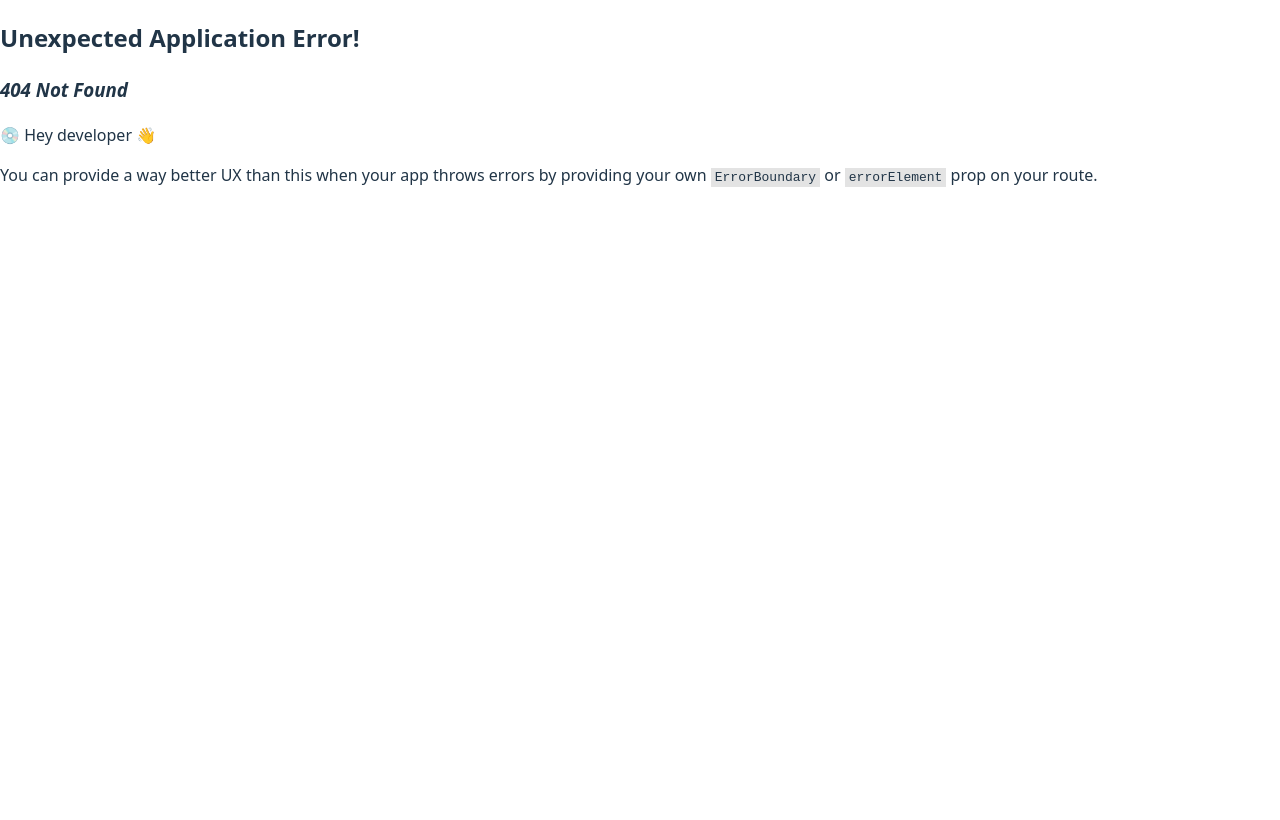
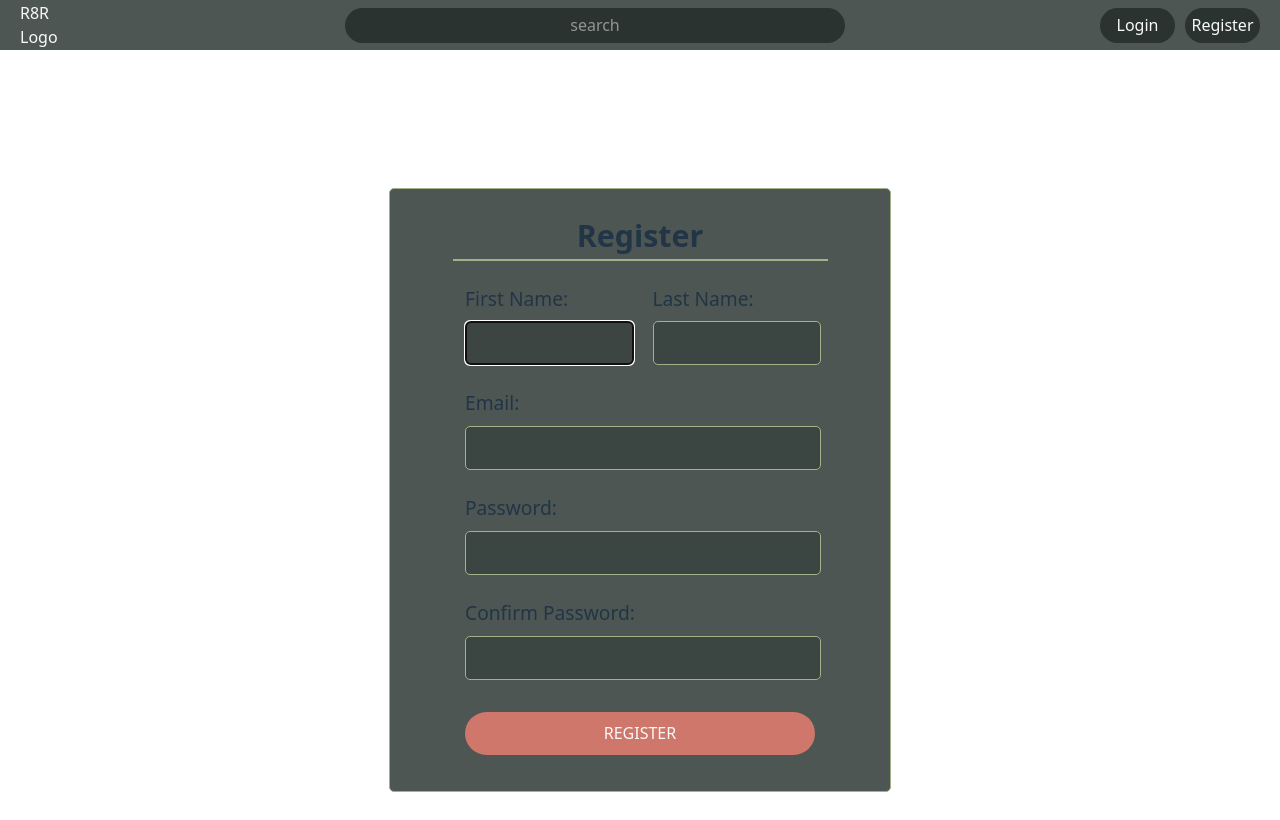
Before and after one commit to amart2397/review-app-frontend, a React (Vite) app: page /auth/register in a window 1280 px wide. Before the commit this address had no page. Built offline with nearby package versions, Linux system fonts and the light colour scheme; no server answers.

Commit message:
Add register page and refactor auth css

```diff
--- a/src/components/Header.jsx
+++ b/src/components/Header.jsx
@@ -3,10 +3,17 @@ import styles from "./Header.module.css"
 import LogoutButton from "../features/auth/LogoutButton"
 import LoginButton from "../features/auth/LoginButton"
 import { useAppStore } from "../stores/useAppStore"
+import RegisterButton from "../features/auth/RegisterButton"
 
 const Header = () => {
   const user = useAppStore((state) => state.user)
-  const authButton = !user ? <LoginButton /> : <LogoutButton />
+  const authButton = !user ? (
+    <div className={styles.buttons}>
+      <LoginButton /> <RegisterButton />
+    </div>
+  ) : (
+    <LogoutButton />
+  )
 
   return (
     <div className={`${styles.header} flex-center`}>
--- a/src/components/Header.module.css
+++ b/src/components/Header.module.css
@@ -25,6 +25,11 @@
   height: 100%;
 }
 
+.buttons {
+  display: flex;
+  gap: 10px;
+}
+
 .header-content {
   height: 100%;
   max-width: var(--total-max-width);
--- a/src/features/auth/LoginForm.module.css
+++ b/src/features/auth/AuthForm.module.css
@@ -1,4 +1,4 @@
-.login-form {
+.user-form {
   max-width: 500px;
   width: 100%;
   background-color: var(--color-surface);
@@ -22,7 +22,9 @@
 }
 
 .email,
-.password {
+.password,
+.first-name,
+.last-name {
   display: flex;
   flex-direction: column;
   width: 70%;
@@ -30,8 +32,15 @@
   position: relative;
 }
 
+.name {
+  display: flex;
+  gap: 25px;
+  width: 70%;
+}
+
 .label {
   font-size: 1.2rem;
+  white-space: nowrap;
 }
 
 .input {
@@ -51,7 +60,7 @@
 .error-popup {
   position: absolute;
   background: #f44336;
-  left: 30%;
+  left: 45%;
   color: white;
   padding: 0.25em 0.5em;
   border-radius: 4px;
--- a/src/features/auth/LoginForm.jsx
+++ b/src/features/auth/LoginForm.jsx
@@ -1,6 +1,6 @@
 import { useState, useRef, useEffect } from "react"
 import AuthAPI from "./api.js"
-import styles from "./LoginForm.module.css"
+import styles from "./AuthForm.module.css"
 
 const LoginForm = ({ onLoginSuccess }) => {
   const [email, setEmail] = useState("")
@@ -56,7 +56,7 @@ const LoginForm = ({ onLoginSuccess }) => {
 
   const form = (
     <>
-      <form className={styles["login-form"]} onSubmit={handleSubmit}>
+      <form className={styles["user-form"]} onSubmit={handleSubmit}>
         <h2 className={styles.title}>Login</h2>
         <div className={styles.email}>
           {errDisplay?.position === "email" ? errDisplay?.content : null}
--- /dev/null
+++ b/src/features/auth/RegisterButton.jsx
@@ -0,0 +1,17 @@
+import { Link, useLocation } from "react-router-dom"
+
+const RegisterButton = () => {
+  const location = useLocation()
+
+  return (
+    <Link
+      to="/auth/register"
+      state={{ from: location }}
+      className={`header-button flex-center surface`}
+    >
+      Register
+    </Link>
+  )
+}
+
+export default RegisterButton
--- /dev/null
+++ b/src/features/auth/RegisterForm.jsx
@@ -0,0 +1,169 @@
+import { useState, useRef, useEffect } from "react"
+import AuthAPI from "./api.js"
+import styles from "./AuthForm.module.css"
+
+const RegisterForm = ({ onRegisterSuccess }) => {
+  const [firstName, setFirstName] = useState("")
+  const [lastName, setLastName] = useState("")
+  const [email, setEmail] = useState("")
+  const [password, setPassword] = useState("")
+  const [confirmPassword, setConfirmPassword] = useState("")
+  const [loading, setLoading] = useState(false)
+  const [error, setError] = useState(null)
+  const userRef = useRef()
+
+  //Set focus to email input on load
+  useEffect(() => {
+    userRef.current?.focus()
+  }, [])
+
+  //When user change email or password clear error message since they should've read it already
+  useEffect(() => {
+    setError(null)
+  }, [email, password])
+
+  const handleFirstNameInput = (e) => setFirstName(e.target.value)
+  const handleLastNameInput = (e) => setLastName(e.target.value)
+  const handleEmailInput = (e) => setEmail(e.target.value)
+  const handlePasswordInput = (e) => setPassword(e.target.value)
+  const handleConfirmPasswordInput = (e) => setConfirmPassword(e.target.value)
+
+  const handleSubmit = async (e) => {
+    e.preventDefault()
+    setLoading(true)
+    setError(null)
+
+    if (password !== confirmPassword) {
+      setError("Passwords must match")
+      setLoading(false)
+    } else {
+      try {
+        await AuthAPI.register(firstName, lastName, email, password)
+        onRegisterSuccess()
+      } catch (err) {
+        setError(err?.message)
+      } finally {
+        setLoading(false)
+      }
+    }
+  }
+
+  const getErrorPosition = (message) => {
+    if (
+      (message?.includes("Password") || message?.includes("password")) &&
+      !message?.includes("match")
+    )
+      return "password"
+    if (message?.includes("match")) return "confirmPassword"
+    return "email"
+  }
+
+  const errDisplay = error
+    ? {
+        position: getErrorPosition(error),
+        content: (
+          <div
+            id="error"
+            role="alert"
+            className={styles["error-popup"]}
+            aria-live="assertive"
+          >
+            {error}
+          </div>
+        ),
+      }
+    : null
+
+  if (loading) return <p>Loading...</p>
+
+  const form = (
+    <>
+      <form className={styles["user-form"]} onSubmit={handleSubmit}>
+        <h2 className={styles.title}>Register</h2>
+        <div className={styles.name}>
+          <div className={styles["first-name"]}>
+            {errDisplay?.position === "firstName" ? errDisplay?.content : null}
+            <label className={styles.label} htmlFor="given-name">
+              First Name:
+            </label>
+            <input
+              className={styles.input}
+              type="text"
+              id="given-name"
+              ref={userRef}
+              value={firstName}
+              onChange={handleFirstNameInput}
+              autoComplete="name"
+              required
+            />
+          </div>
+          <div className={styles["last-name"]}>
+            {errDisplay?.position === "LastName" ? errDisplay?.content : null}
+            <label className={styles.label} htmlFor="family-name">
+              Last Name:
+            </label>
+            <input
+              className={styles.input}
+              type="text"
+              id="family-name"
+              value={lastName}
+              onChange={handleLastNameInput}
+              autoComplete="name"
+              required
+            />
+          </div>
+        </div>
+        <div className={styles.email}>
+          {errDisplay?.position === "email" ? errDisplay?.content : null}
+          <label className={styles.label} htmlFor="email">
+            Email:
+          </label>
+          <input
+            className={styles.input}
+            type="email"
+            id="email"
+            value={email}
+            onChange={handleEmailInput}
+            autoComplete="off"
+            required
+          />
+        </div>
+        <div className={styles.password}>
+          {errDisplay?.position === "password" ? errDisplay?.content : null}
+          <label htmlFor="password" className={styles.label}>
+            Password:
+          </label>
+          <input
+            className={styles.input}
+            type="password"
+            id="password"
+            onChange={handlePasswordInput}
+            value={password}
+            required
+          />
+        </div>
+        <div className={styles.password}>
+          {errDisplay?.position === "confirmPassword"
+            ? errDisplay?.content
+            : null}
+          <label htmlFor="confirmPassword" className={styles.label}>
+            Confirm Password:
+          </label>
+          <input
+            className={styles.input}
+            type="password"
+            id="confirmPassword"
+            onChange={handleConfirmPasswordInput}
+            value={confirmPassword}
+            required
+          />
+        </div>
+        <button className={`${styles.button} std-button`}>REGISTER</button>
+      </form>
+    </>
+  )
+
+  return form
+}
+
+export default RegisterForm
--- a/src/features/auth/api.js
+++ b/src/features/auth/api.js
@@ -22,9 +22,9 @@ class AuthAPI {
     return
   }
 
-  // @desc Login user with email and password
-  // @route POST /auth/login
-  // @access Public
+  // @desc Logout user
+  // @route POST /auth/logout
+  // @access Private
   logout = async (csrfToken) => {
     const res = await fetch(`${this.baseUrl}/auth/logout`, {
       method: "POST",
@@ -32,6 +32,25 @@ class AuthAPI {
         "Content-Type": "application/json",
         "x-csrf-token": csrfToken,
       },
+      credentials: "include",
+    })
+    if (!res.ok) {
+      const errData = await res.json().catch(() => null)
+      throw new Error(errData?.message || "Login Failed")
+    }
+    return
+  }
+
+  // @desc Register new user with email and password
+  // @route POST /auth/register
+  // @access Public
+  register = async (firstName, lastName, email, password) => {
+    const res = await fetch(`${this.baseUrl}/auth/register`, {
+      method: "POST",
+      headers: {
+        "Content-Type": "application/json",
+      },
+      body: JSON.stringify({ firstName, lastName, email, password }),
       credentials: "include",
     })
     if (!res.ok) {
--- a/src/routes/auth/AuthLayout.jsx
+++ b/src/routes/auth/AuthLayout.jsx
@@ -1,11 +1,7 @@
 import { Outlet } from "react-router-dom"
 
 const AuthLayout = () => {
-  return (
-    <div className={`flex-center`}>
-      <Outlet />
-    </div>
-  )
+  return <Outlet />
 }
 
 export default AuthLayout
--- /dev/null
+++ b/src/routes/auth/RegisterPage.jsx
@@ -0,0 +1,26 @@
+import { useLocation, useNavigate, useRevalidator } from "react-router-dom"
+import RegisterForm from "../../features/auth/RegisterForm"
+
+const RegisterPage = () => {
+  const navigate = useNavigate()
+  const location = useLocation()
+  const { revalidate } = useRevalidator()
+
+  const from = location.state?.from?.pathname || "/"
+  const handleRegister = () => {
+    revalidate()
+    if (from === "/auth/login") {
+      navigate("/", { replace: true })
+    } else {
+      navigate(from, { replace: true })
+    }
+  }
+
+  return (
+    <div className="page flex-center">
+      <RegisterForm onRegisterSuccess={handleRegister} />{" "}
+    </div>
+  )
+}
+
+export default RegisterPage
--- a/src/routes/index.jsx
+++ b/src/routes/index.jsx
@@ -3,6 +3,7 @@ import RootLayout from "./RootLayout"
 import AuthLayout from "./auth/AuthLayout"
 import HomePage from "./home/HomePage"
 import LoginPage from "./auth/LoginPage"
+import RegisterPage from "./auth/RegisterPage"
 import { rootLoader } from "./RootLoader"
 
 const router = createBrowserRouter([
@@ -18,7 +19,10 @@ const router = createBrowserRouter([
       {
         path: "auth",
         Component: AuthLayout,
-        children: [{ path: "login", Component: LoginPage }],
+        children: [
+          { path: "login", Component: LoginPage },
+          { path: "register", Component: RegisterPage },
+        ],
       },
     ],
   },
```
